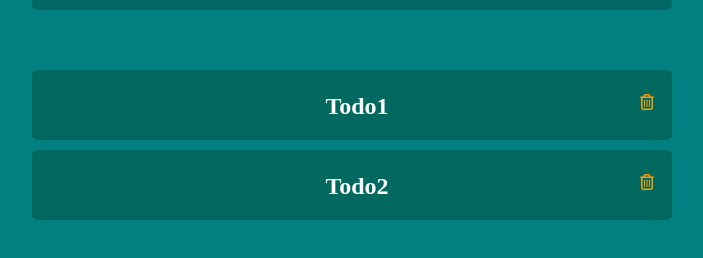
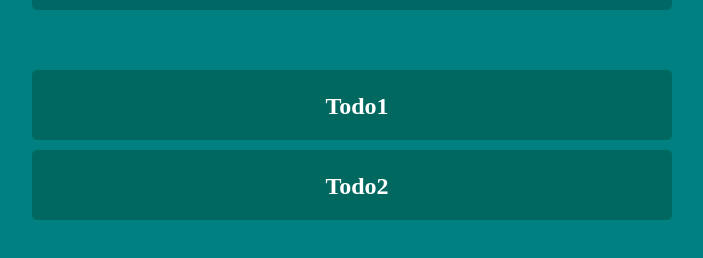
Before and after one commit to Rinasham/RareTECH-Todo-React, a React (Create React App) app: page / in a window 1280 px wide. Shown: the part 272-530 px from the top of the page, without its empty margins (288-991 px from the left). Built offline with nearby package versions, Linux system fonts and the light colour scheme.

Commit message:
[fix] コンポーネントの分割

```diff
--- a/public/index.html
+++ b/public/index.html
@@ -24,21 +24,10 @@
       work correctly both with client-side routing and a non-root public URL.
       Learn how to configure a non-root public URL by running `npm run build`.
     -->
-    <script src="https://kit.fontawesome.com/441bbbee4b.js" crossorigin="anonymous"></script>
     <title>React Todo RT</title>
   </head>
   <body>
     <noscript>You need to enable JavaScript to run this app.</noscript>
     <div id="root"></div>
-    <!--
-      This HTML file is a template.
-      If you open it directly in the browser, you will see an empty page.
-
-      You can add webfonts, meta tags, or analytics to this file.
-      The build step will place the bundled scripts into the <body> tag.
-
-      To begin the development, run `npm start` or `yarn start`.
-      To create a production bundle, use `npm run build` or `yarn build`.
-    -->
   </body>
 </html>
--- a/src/App.css
+++ b/src/App.css
@@ -16,66 +16,3 @@
   width: 80%;
   margin: 40px auto;
 }
-
-.addTitle {
-  text-align: center;
-  color: #fff;
-}
-
-input[type="text"] {
-  color: white;
-  border: none;
-  background: rgba(0, 0, 0, 0.2);
-  width: 100%;
-  height: 50px;
-  padding: 10px;
-  box-sizing: border-box;
-  font-size: 20px;
-  font-family: "Times New Roman", Times, serif;
-  border-radius: 5px;
-  margin-bottom: 60px;
-}
-
-input[type="text"]::placeholder {
-  text-align: center;
-  color: #c0c0c0;
-}
-.list {
-  padding: 0;
-}
-ul {
-  list-style-type:none;
-  margin-block-start: 0em;
-  margin-block-end: 0em;
-  padding-inline-start: 0px;
-}
-.todo {
-  position: relative;
-  margin-bottom: 10px;
-  list-style: none;
-  line-height: 1.5;
-  font-weight: bold;
-  background-color: rgba(3, 80, 63, 0.5);
-  border-radius: 5px;
-  padding: 10px;
-  height: 50px;
-}
-
-.task {
-  cursor: pointer;
-  display: block;
-  padding-top: 8px;
-  padding-left: 10px;
-  font-size: 24px;
-  font-family: "Times New Roman", Times, serif;
-  color: #fff;
-}
-
-.far {
-  cursor: pointer;
-  position: absolute;
-  top: 24px;
-  right: 10px;
-  width: 30px;
-  color: #ff9900;
-}
--- a/src/App.jsx
+++ b/src/App.jsx
@@ -1,23 +1,22 @@
 import './App.css';
 import React from 'react';
+// 定数データ
+import {INIT_TODOS} from './constant/data';
 
-const initTodo = [
-  {
-    id: 1,
-    title: "Todo1",
-  },
-  {
-    id: 2,
-    title: "Todo2",
-  }
-]
+// コンポーネント
+import {AddTodo} from './components/AddTodo';
+import { TodoList } from './components/TodoList';
+
+
+
+
 
 export const App = () => {
   /**
    * State
    */
   const [inputTodo, setInputTodo] = React.useState('');
-  const [todoList, setTodoList] = React.useState(initTodo);
+  const [todoList, setTodoList] = React.useState(INIT_TODOS);
   const onChangeTodoText = (event) => setInputTodo(event.target.value);
   // idを設定
   const [uniqueId, setUniqueId] = React.useState(todoList.length);
@@ -38,39 +37,32 @@ export const App = () => {
       setTodoList(newTodoArr);
       setInputTodo("");
       setUniqueId(newId)
-      console.log(newTodoArr)
-      console.log(todoList)
   }}
 
-  const onClickDelete= (index) => {
-    const newTodoArr = [...todoList];
-    newTodoArr.splice(index, 1);
-    setTodoList(newTodoArr);
+  const onClickDelete= (index,title) => {
+    if(window.confirm(`Delete ${title} Task?`)){
+      const newTodoArr = [...todoList];
+      newTodoArr.splice(index, 1);
+      setTodoList(newTodoArr);
+    }
   }
 
   return(
     <div className="App">
       <h1 className="title">Todo List</h1>
       <section className="common-area">
-        <h2 className="addTitle">ADD TODO</h2>
-        <input type="text" placeholder="NEW TODO"
-          value={inputTodo} onChange={onChangeTodoText}
-          onKeyDown={onKeyDownAdd}
-          />
+        <AddTodo
+          inputTodo={inputTodo}
+          todoTextValue={onChangeTodoText}
+          addTodo={onKeyDownAdd}
+        />
       </section>
       <section className="common-area">
-        <ul className="todo-list">
-          {todoList.map((todo, index)=> {
-            return (
-              <li key={todo.id} className="todo">
-                <span className="task">{todo.title}</span>
-                <i className="far fa-trash-alt"
-                onClick={()=>onClickDelete(index)}></i>
-              </li>
-            )
-          })}
-        </ul>
+        <TodoList
+          todoList={todoList}
+          onClickDelete={onClickDelete}
+        />
       </section>
     </div>
-    )
+  )
 };
--- /dev/null
+++ b/src/components/AddTodo/index.jsx
@@ -0,0 +1,15 @@
+// styles
+import './style.css'
+
+export const AddTodo = (props) => {
+  const {inputTodo, todoTextValue, addTodo} = props
+  return (
+      <>
+        <h2 className="addTitle">ADD TODO</h2>
+        <input type="text" placeholder="NEW TODO"
+          value={inputTodo} onChange={todoTextValue}
+          onKeyDown={addTodo}
+          />
+      </>
+  )
+}
--- /dev/null
+++ b/src/components/AddTodo/style.css
@@ -0,0 +1,4 @@
+.addTitle {
+  text-align: center;
+  color: #fff;
+}
--- /dev/null
+++ b/src/components/TodoList/index.jsx
@@ -0,0 +1,21 @@
+// styles
+import './style.css'
+
+export const TodoList = (props) => {
+  const {todoList, onClickDelete} = props
+  return (
+    <>
+      <ul className="todo-list">
+        {todoList.map((todo, index)=> {
+          return (
+            <li key={todo.id} className="todo">
+              <span className="task">{todo.title}</span>
+              <i className="far fa-trash-alt"
+              onClick={()=>onClickDelete(index,todo.title)}></i>
+            </li>
+          )
+        })}
+      </ul>
+    </>
+  )
+}
--- /dev/null
+++ b/src/components/TodoList/style.css
@@ -0,0 +1,57 @@
+input[type="text"] {
+  color: white;
+  border: none;
+  background: rgba(0, 0, 0, 0.2);
+  width: 100%;
+  height: 50px;
+  padding: 10px;
+  box-sizing: border-box;
+  font-size: 20px;
+  font-family: "Times New Roman", Times, serif;
+  border-radius: 5px;
+  margin-bottom: 60px;
+}
+
+input[type="text"]::placeholder {
+  text-align: center;
+  color: #c0c0c0;
+}
+.list {
+  padding: 0;
+}
+ul {
+  list-style-type:none;
+  margin-block-start: 0em;
+  margin-block-end: 0em;
+  padding-inline-start: 0px;
+}
+.todo {
+  position: relative;
+  margin-bottom: 10px;
+  list-style: none;
+  line-height: 1.5;
+  font-weight: bold;
+  background-color: rgba(3, 80, 63, 0.5);
+  border-radius: 5px;
+  padding: 10px;
+  height: 50px;
+}
+
+.task {
+  cursor: pointer;
+  display: block;
+  padding-top: 8px;
+  padding-left: 10px;
+  font-size: 24px;
+  font-family: "Times New Roman", Times, serif;
+  color: #fff;
+}
+
+.far {
+  cursor: pointer;
+  position: absolute;
+  top: 24px;
+  right: 10px;
+  width: 30px;
+  color: #ff9900;
+}
--- /dev/null
+++ b/src/constant/data.js
@@ -0,0 +1,10 @@
+export const INIT_TODOS = [
+  {
+    id: 1,
+    title: "Todo1",
+  },
+  {
+    id: 2,
+    title: "Todo2",
+  }
+]
```
